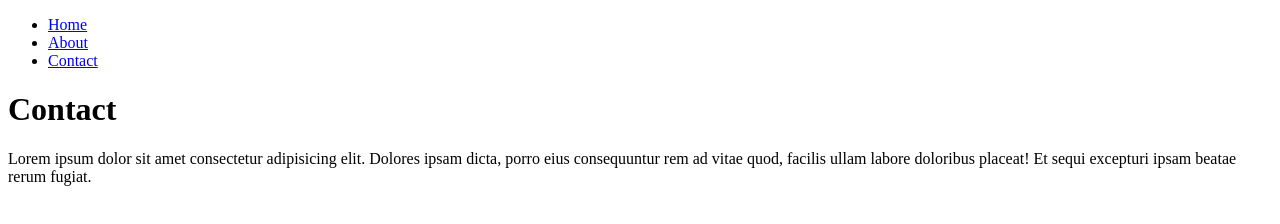
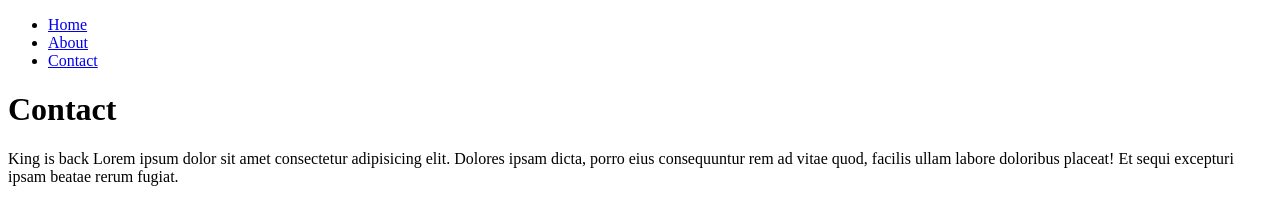
Before and after one commit to PiyushGhadle/node-http-server, a website: page pages/contact.html in a window 1280 px wide. Drawn offline with Linux system fonts and the light colour scheme.

Commit message:
contact.html king commit

```diff
--- a/pages/contact.html
+++ b/pages/contact.html
@@ -12,7 +12,10 @@
         <li><a href="/contact"> Contact</a></li>
     </ul>
     <h1>Contact</h1>
-    <p>Lorem ipsum dolor sit amet consectetur adipisicing elit. Dolores ipsam dicta, porro eius consequuntur rem ad
+
+    <p>
+        King is back
+        Lorem ipsum dolor sit amet consectetur adipisicing elit. Dolores ipsam dicta, porro eius consequuntur rem ad
         vitae quod, facilis ullam labore doloribus placeat! Et sequi excepturi ipsam beatae rerum fugiat.
     </p>
 </body>
```
